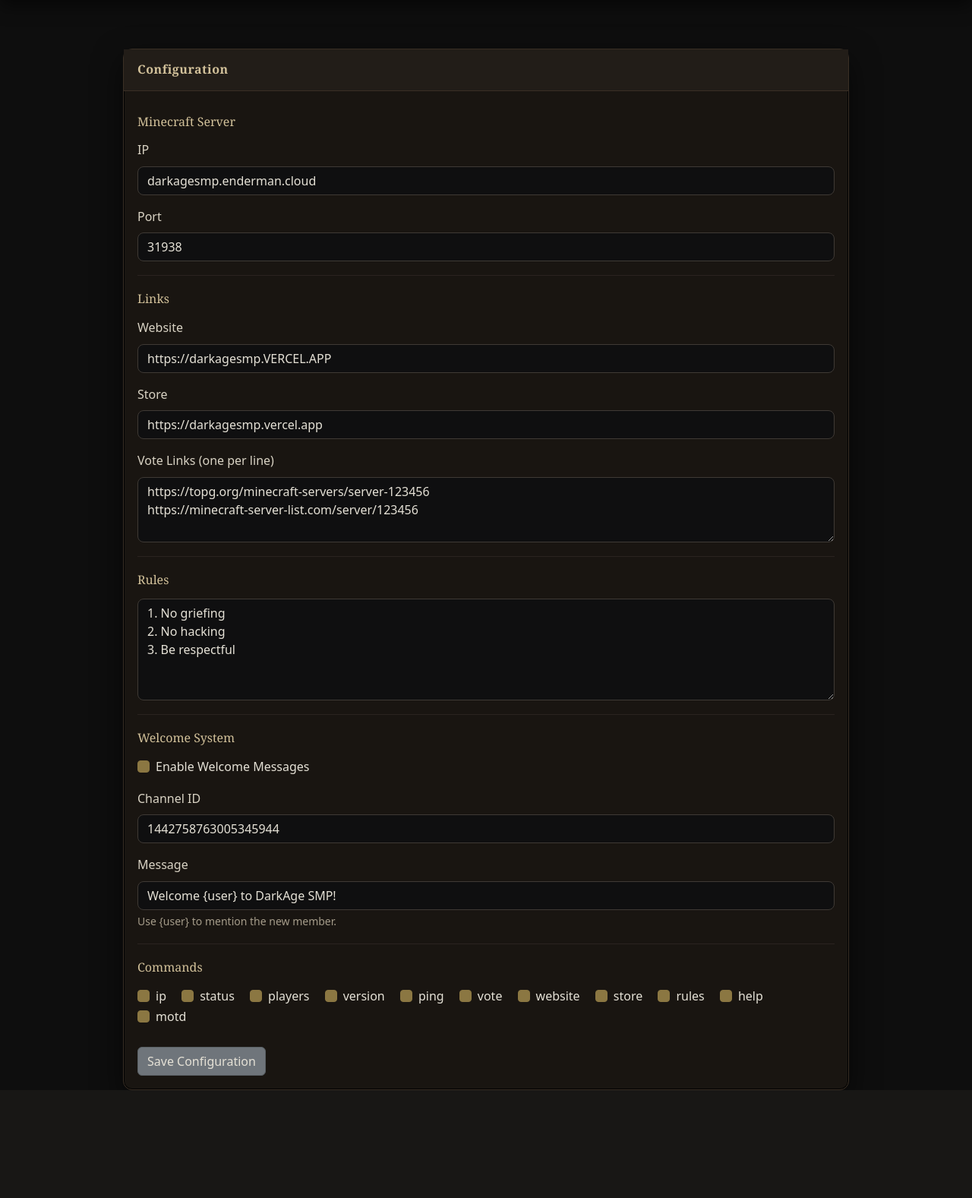
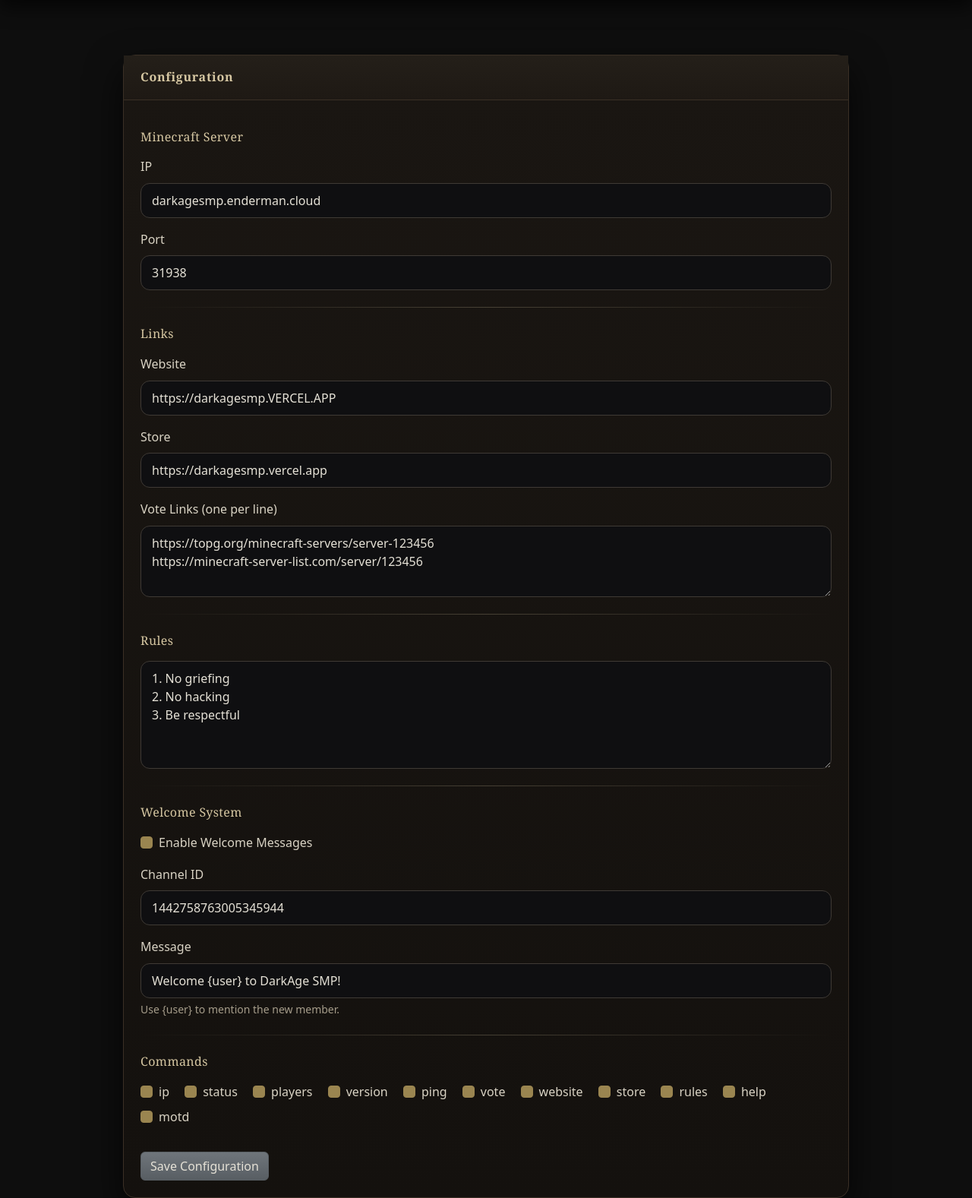
Before and after one commit to banerjee-aniket/darkage-discord-bot, a FastAPI app: page / in a window 1280 px wide. Shown: the part 51-1628 px from the top of the page at 76% size. Before the commit the page ends 1486 px from the top, so only its background shows below. Run offline with FastAPI, Linux system fonts and the light colour scheme; the visitor is signed in with stand-in values (Sample User, id 1).

Commit message:
Refactor dashboard HTML with new styles and layout
Updated the dashboard HTML template with new styles and structure.

```diff
--- a/src/dashboard/templates/dashboard.html
+++ b/src/dashboard/templates/dashboard.html
@@ -1,30 +1,145 @@
 {% extends "base.html" %}
 {% block content %}
 <style>
-body{background:#0e0e0e;color:#e5e1d6}
-.navbar{background:#101010!important;border-bottom:1px solid #2a2320;box-shadow:0 6px 24px rgba(0,0,0,.6)}
-.container{max-width:980px;margin-top:64px}
-.panel{background:#191511;border:1px solid #3a2f25;border-radius:12px;box-shadow:inset 0 0 0 1px #000,0 14px 38px rgba(0,0,0,.55);padding:0}
-.panel-header{background:#221d18;color:#d2c19a;border-bottom:1px solid #3a2f25;font-family:Georgia,Palatino,serif;font-weight:600;letter-spacing:.5px;padding:14px 18px}
-.panel-body{padding:18px}
-.section-title{font-family:Georgia,Palatino,serif;color:#d2c19a;margin-top:10px;margin-bottom:12px}
-.divider{height:1px;background:#2a2320;margin:18px 0}
-.form-label{color:#d9d3c4}
-.form-control{background:#0f0f10;border:1px solid #3f3a35;color:#e5e1d6;border-radius:8px}
-.form-control:focus{border-color:#8b7742;box-shadow:0 0 0 .2rem rgba(139,119,66,.25)}
-.form-check-input{background:#0f0f10;border:1px solid #3f3a35}
-.form-check-input:checked{background-color:#8b7742;border-color:#8b7742}
-.form-text{color:#a59c8a}
-.btn-success{background:#6f757b;border-color:#5a6065;color:#e5e1d6}
-.btn-success:hover{background:#5a6065;border-color:#4c5156}
-.btn-primary{background:#8b7742;border-color:#7a6a3a;color:#0e0e0e}
-.btn-primary:hover{background:#7a6a3a;border-color:#6b5d33;color:#0e0e0e}
-.link{color:#d2c19a}
+/* ===== Base ===== */
+body{
+  background:#0e0e0e;
+  color:#e5e1d6;
+}
+
+/* ===== Layout ===== */
+.container{
+  max-width:980px;
+  margin-top:72px;
+}
+
+/* ===== Panel ===== */
+.panel{
+  background:linear-gradient(180deg,#1a1612,#14110e);
+  border:1px solid #3a2f25;
+  border-radius:16px;
+  box-shadow:
+    inset 0 1px 0 rgba(255,255,255,.02),
+    0 20px 48px rgba(0,0,0,.7);
+  padding:0;
+}
+
+.panel-header{
+  background:linear-gradient(180deg,#241f19,#1e1914);
+  color:#d6c7a2;
+  border-bottom:1px solid #3a2f25;
+  font-family:Georgia,Palatino,serif;
+  font-weight:600;
+  letter-spacing:.7px;
+  padding:16px 22px;
+}
+
+.panel-body{
+  padding:22px;
+}
+
+/* ===== Typography ===== */
+.section-title{
+  font-family:Georgia,Palatino,serif;
+  color:#d6c7a2;
+  margin:14px 0 14px;
+  letter-spacing:.4px;
+}
+
+.divider{
+  height:1px;
+  background:linear-gradient(
+    to right,
+    transparent,
+    rgba(214,199,162,.25),
+    transparent
+  );
+  margin:22px 0;
+}
+
+/* ===== Forms ===== */
+.form-label{
+  color:#d9d3c4;
+  font-weight:500;
+}
+
+.form-control{
+  background:#0f0f11;
+  border:1px solid #3f3a35;
+  color:#e5e1d6;
+  border-radius:12px;
+  padding:10px 14px;
+}
+
+.form-control::placeholder{
+  color:#8f8878;
+}
+
+.form-control:focus{
+  background:#0f0f11;
+  color:#e5e1d6;
+  border-color:#9a8550;
+  box-shadow:0 0 0 .25rem rgba(154,133,80,.3);
+}
+
+/* ===== Checks ===== */
+.form-check-input{
+  background:#0f0f11;
+  border:1px solid #3f3a35;
+}
+
+.form-check-input:checked{
+  background-color:#9a8550;
+  border-color:#9a8550;
+}
+
+.form-check-label{
+  color:#d9d3c4;
+}
+
+/* ===== Helper text ===== */
+.form-text{
+  color:#a59c8a;
+}
+
+/* ===== Buttons ===== */
+.btn-success{
+  background:linear-gradient(180deg,#6f757b,#585e63);
+  border-color:#585e63;
+  color:#e5e1d6;
+  font-weight:500;
+}
+
+.btn-success:hover{
+  background:linear-gradient(180deg,#60666b,#4e5357);
+  border-color:#4e5357;
+}
+
+.btn-primary{
+  background:linear-gradient(180deg,#9a8550,#7f6c3f);
+  border-color:#7f6c3f;
+  color:#0e0e0e;
+  font-weight:600;
+}
+
+.btn-primary:hover{
+  background:linear-gradient(180deg,#8a7646,#6f5e36);
+  border-color:#6f5e36;
+  color:#0e0e0e;
+}
+
+/* ===== Links ===== */
+.link{
+  color:#d6c7a2;
+}
 </style>
+
 <div class="panel">
   <div class="panel-header">Configuration</div>
+
   <div class="panel-body">
     <form method="post" action="/config/update">
+
       <div class="section-title">Minecraft Server</div>
       <div class="mb-3">
         <label class="form-label">IP</label>
@@ -34,7 +149,9 @@
         <label class="form-label">Port</label>
         <input type="number" class="form-control" name="minecraft_port" value="{{ config.minecraft.port }}">
       </div>
+
       <div class="divider"></div>
+
       <div class="section-title">Links</div>
       <div class="mb-3">
         <label class="form-label">Website</label>
@@ -48,37 +165,55 @@
         <label class="form-label">Vote Links (one per line)</label>
         <textarea class="form-control" name="link_vote" rows="3">{{ config.links.vote | join('\n') }}</textarea>
       </div>
+
       <div class="divider"></div>
+
       <div class="section-title">Rules</div>
       <div class="mb-3">
         <textarea class="form-control" name="rules" rows="5">{{ config.rules }}</textarea>
       </div>
+
       <div class="divider"></div>
+
       <div class="section-title">Welcome System</div>
       <div class="form-check mb-3">
-                <input class="form-check-input" type="checkbox" name="welcome_enabled" id="welcome_enabled" {% if config.welcome.enabled %}checked{% endif %}>
-                <label class="form-check-label" for="welcome_enabled">Enable Welcome Messages</label>
+        <input class="form-check-input" type="checkbox" name="welcome_enabled" id="welcome_enabled"
+          {% if config.welcome.enabled %}checked{% endif %}>
+        <label class="form-check-label" for="welcome_enabled">
+          Enable Welcome Messages
+        </label>
       </div>
+
       <div class="mb-3">
         <label class="form-label">Channel ID</label>
         <input type="number" class="form-control" name="welcome_channel_id" value="{{ config.welcome.channel_id }}">
       </div>
+
       <div class="mb-3">
         <label class="form-label">Message</label>
         <input type="text" class="form-control" name="welcome_message" value="{{ config.welcome.message }}">
         <div class="form-text">Use {user} to mention the new member.</div>
       </div>
+
       <div class="divider"></div>
+
       <div class="section-title">Commands</div>
+      <div class="mb-3">
         {% for cmd, enabled in config.commands.items() %}
-            <div class="form-check form-check-inline">
-                <input class="form-check-input" type="checkbox" name="cmd_{{ cmd }}" id="cmd_{{ cmd }}" {% if enabled %}checked{% endif %}>
+        <div class="form-check form-check-inline mb-2">
+          <input class="form-check-input" type="checkbox" name="cmd_{{ cmd }}" id="cmd_{{ cmd }}"
+            {% if enabled %}checked{% endif %}>
           <label class="form-check-label" for="cmd_{{ cmd }}">{{ cmd }}</label>
         </div>
         {% endfor %}
+      </div>
+
       <div class="mt-4">
-                <button type="submit" class="btn btn-success">Save Configuration</button>
+        <button type="submit" class="btn btn-success">
+          Save Configuration
+        </button>
       </div>
+
     </form>
   </div>
 </div>
```
Lines whose indentation alone changed are shown as unchanged.
